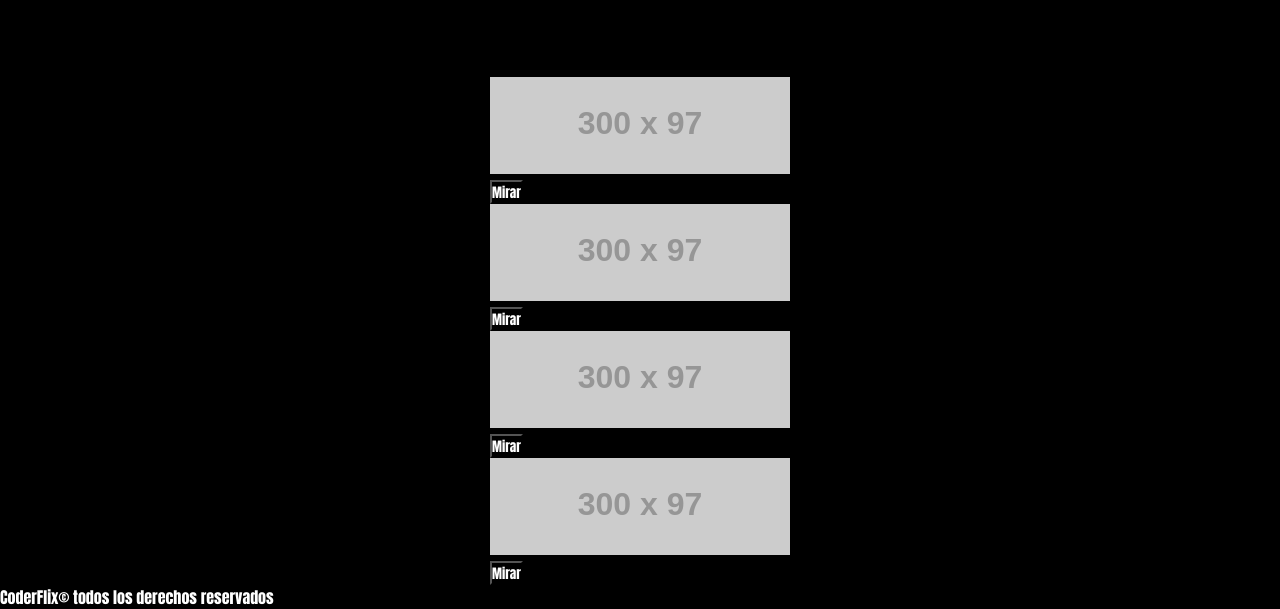
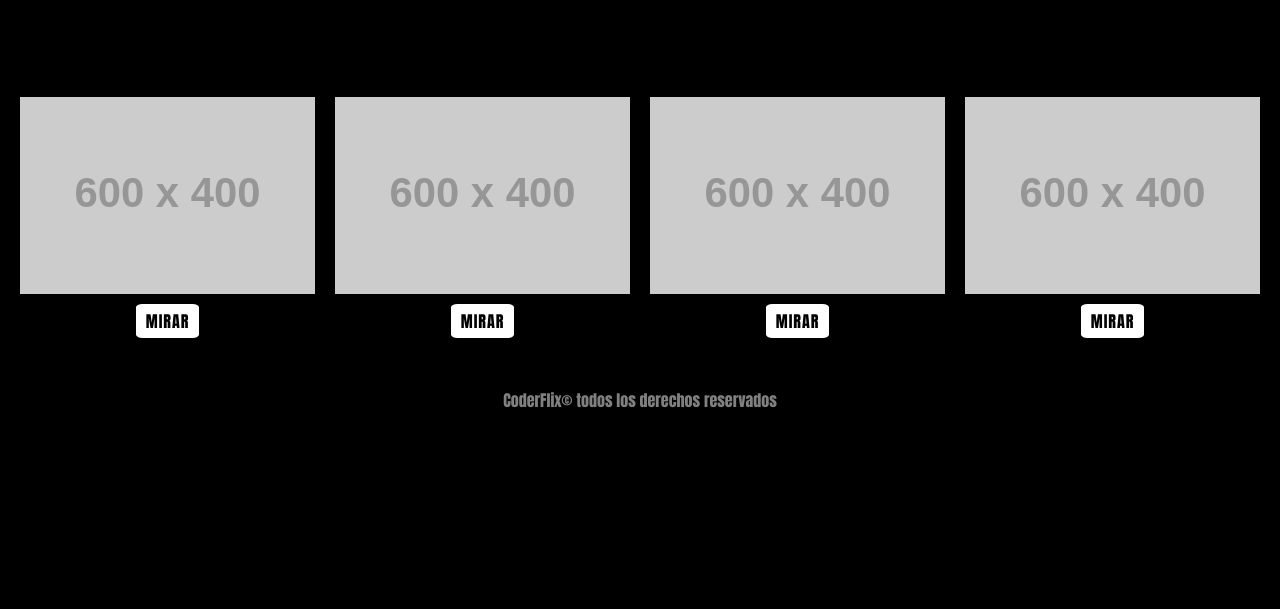
Before and after one commit to pablojanb/CoderFlix, a plain HTML site: page index.html in a window 1280 px wide. Shown: the part 266-875 px from the top of the page. After the commit the page ends 800 px from the top, so only its background shows below. Drawn offline with Linux system fonts and the light colour scheme; placeholder pictures from the web are drawn by us.

Commit message:
ajustando estilos de footer y grilla de peliculas

```diff
--- a/index.html
+++ b/index.html
@@ -11,7 +11,7 @@
         <div class="logo">CoderFlix</div>
         <nav>
             <ul>
-                <li><button class="btnCategoria">Drama</button></li>
+                <li><button class="btnCategoria" id="hola">Drama</button></li>
                 <li><button class="btnCategoria">Aventura</button></li>
                 <li><button class="btnCategoria">Acción</button></li>
                 <li><button class="btnCategoria">Comedia</button></li>
@@ -24,34 +24,36 @@
         <h1 class="titulo">Bienvenido a CoderFlix</h1>
         <input type="text" name="" id="" class="buscadorPelicula">
         <div class="grilla">
-            <div>
-                <img src="https://dummyimage.com/300/97c0c9/43ff0f" alt="">
+            <div class="pelicula">
+                <img class="imagenPeli" src="https://dummyimage.com/600x400/ffffff/0e0e0f" alt="">
                 <div>
-                    <button>Mirar</button>
+                    <button class="btnMirar">Mirar</button>
                 </div>
             </div>
-            <div>
-                <img src="https://dummyimage.com/300/97c0c9/43ff0f" alt="">
+            <div class="pelicula">
+                <img class="imagenPeli" src="https://dummyimage.com/600x400/ffffff/0e0e0f" alt="">
                 <div>
-                    <button>Mirar</button>
+                    <button class="btnMirar">Mirar</button>
                 </div>
             </div>
-            <div>
-                <img src="https://dummyimage.com/300/97c0c9/43ff0f" alt="">
+            <div class="pelicula">
+                <img class="imagenPeli" src="https://dummyimage.com/600x400/ffffff/0e0e0f" alt="">
                 <div>
-                    <button>Mirar</button>
+                    <button class="btnMirar">Mirar</button>
                 </div>
             </div>
-            <div>
-                <img src="https://dummyimage.com/300/97c0c9/43ff0f" alt="">
+            <div class="pelicula">
+                <img class="imagenPeli" src="https://dummyimage.com/600x400/ffffff/0e0e0f" alt="">
                 <div>
-                    <button>Mirar</button>
+                    <button class="btnMirar">Mirar</button>
                 </div>
             </div>
+
         </div>
+
     </section>
     <footer>
-        <p>CoderFlix© todos los derechos reservados</p>
+        <p class="copyright">CoderFlix© todos los derechos reservados</p>
     </footer>
 
 
--- a/styles/style.css
+++ b/styles/style.css
@@ -53,3 +53,47 @@ nav ul {
   width: 40%;
   margin-bottom: 80px;
 }
+
+.grilla {
+  display: grid;
+  grid-template-columns: repeat(4, 1fr);
+  gap: 20px;
+  margin: 20px;
+}
+
+.pelicula {
+  display: flex;
+  flex-direction: column;
+  align-items: center;
+}
+
+.imagenPeli {
+  max-width: 100%;
+}
+
+.btnMirar {
+  border: none;
+  margin: 10px;
+  padding: 5px 10px;
+  border-radius: 10%;
+  background-color: white;
+  color: black;
+  text-transform: uppercase;
+  font-size: 16px;
+  letter-spacing: 1px
+}
+
+.btnMirar:hover {
+  background-color: orange;
+  color: white;
+}
+
+footer {
+  display: flex;
+  justify-content: center;
+}
+
+.copyright {
+  color: gray;
+  margin: 20px;
+}
```
Also changed, not shown: js/main.js (line endings or trailing spaces).
